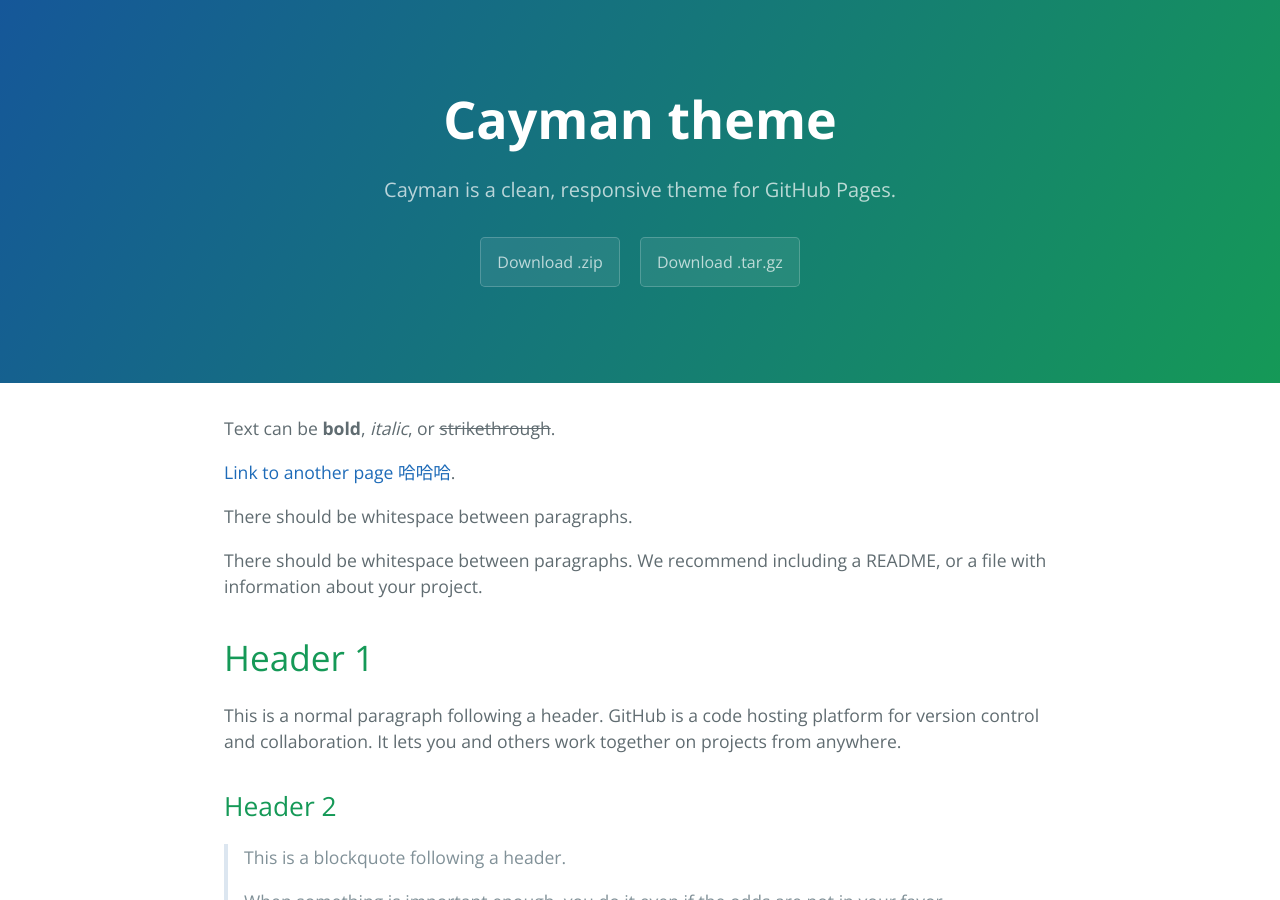
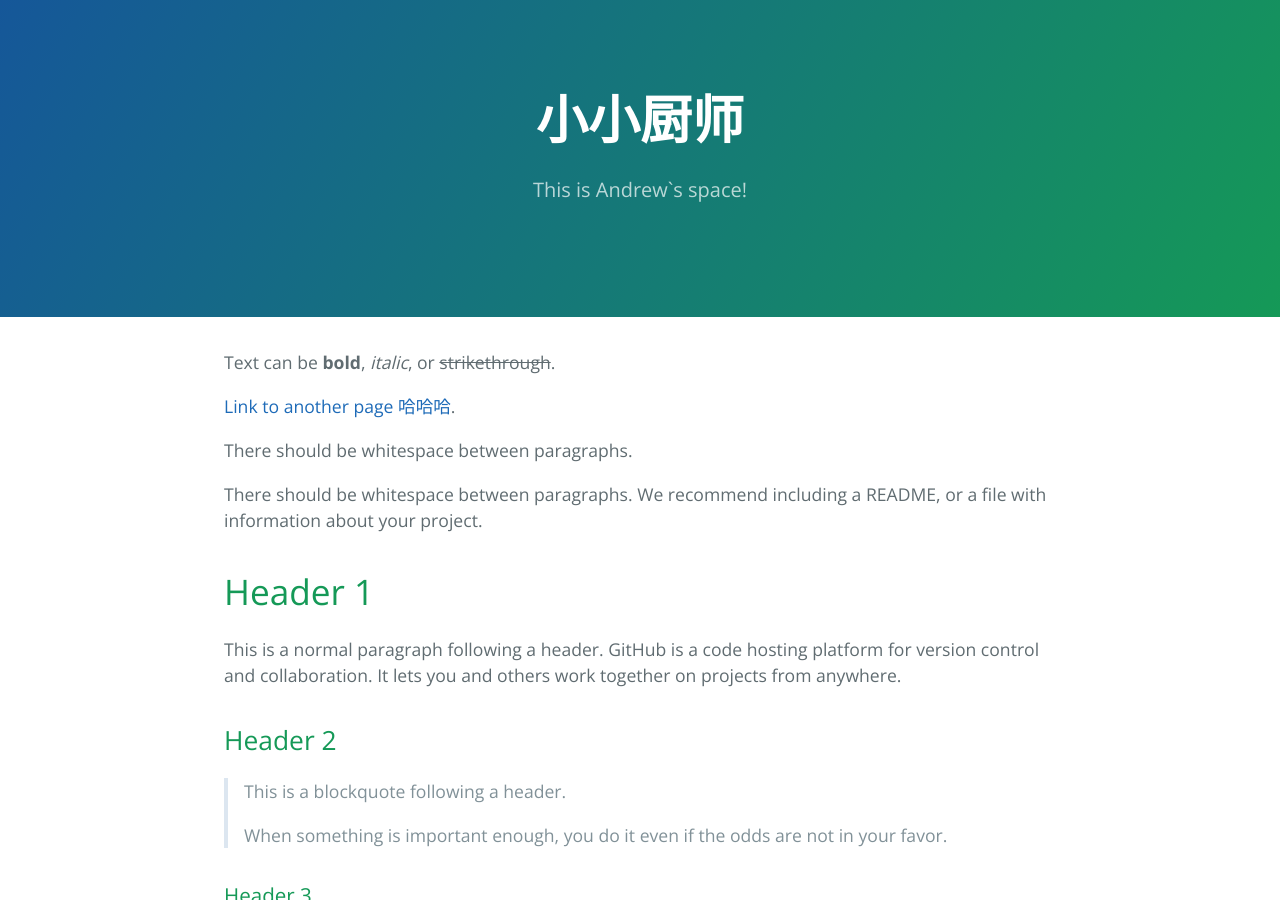
Before and after one commit to Andrewmika/andrewmika.github.io, a Jekyll site: the page built from index.md, in a window 1280 px wide and 900 px high. Built offline with Jekyll 4.4.1, drawn with Linux system fonts in a browser that asks for light colours.

Commit message:
modi config

```diff
--- a/_config.yml
+++ b/_config.yml
@@ -1,5 +1,5 @@
-title: Cayman theme
-description: Cayman is a clean, responsive theme for GitHub Pages.
-show_downloads: true
+title: 小小厨师
+description: This is Andrew`s space!
+show_downloads: false
 google_analytics:
 theme:
```
